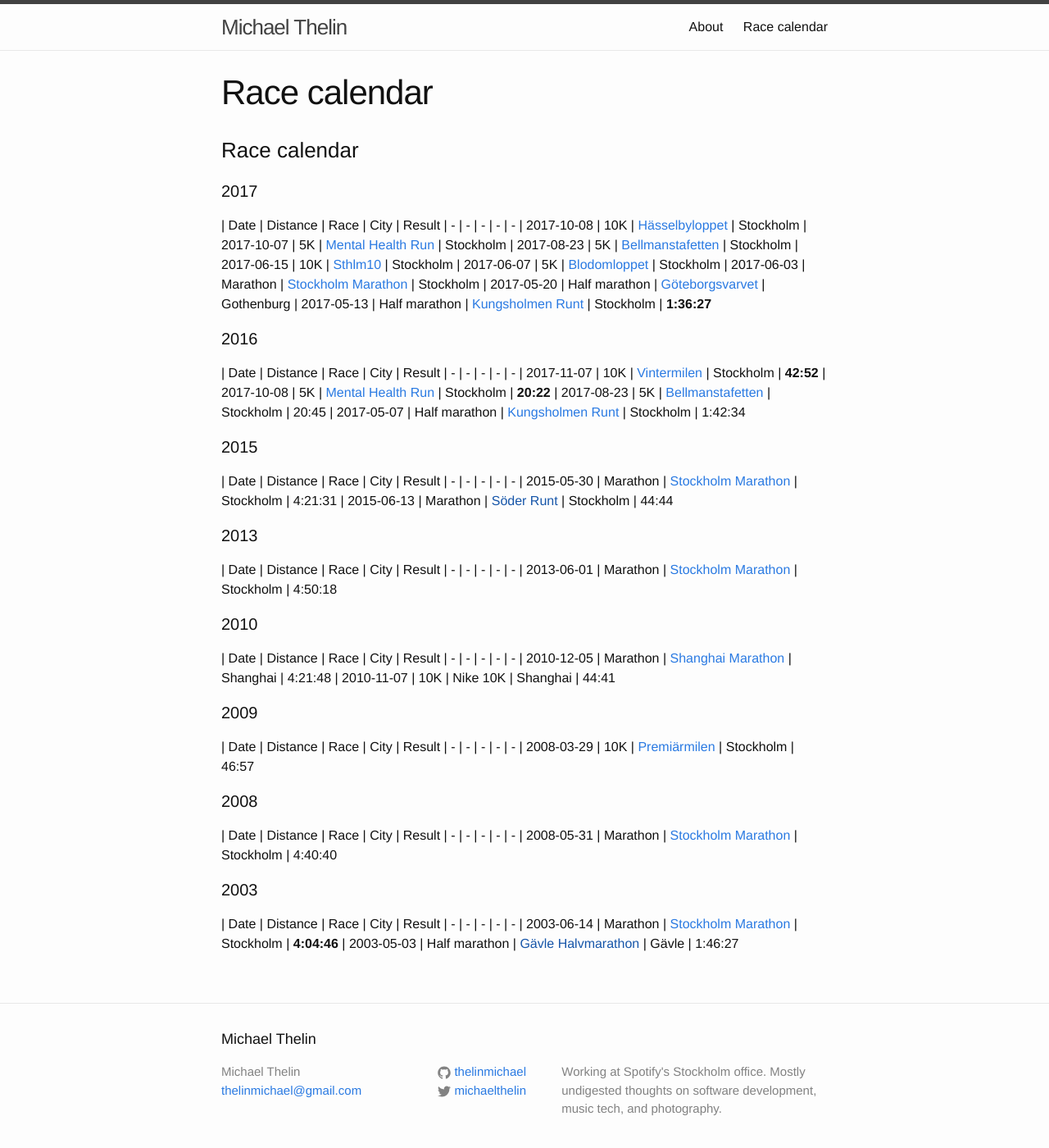
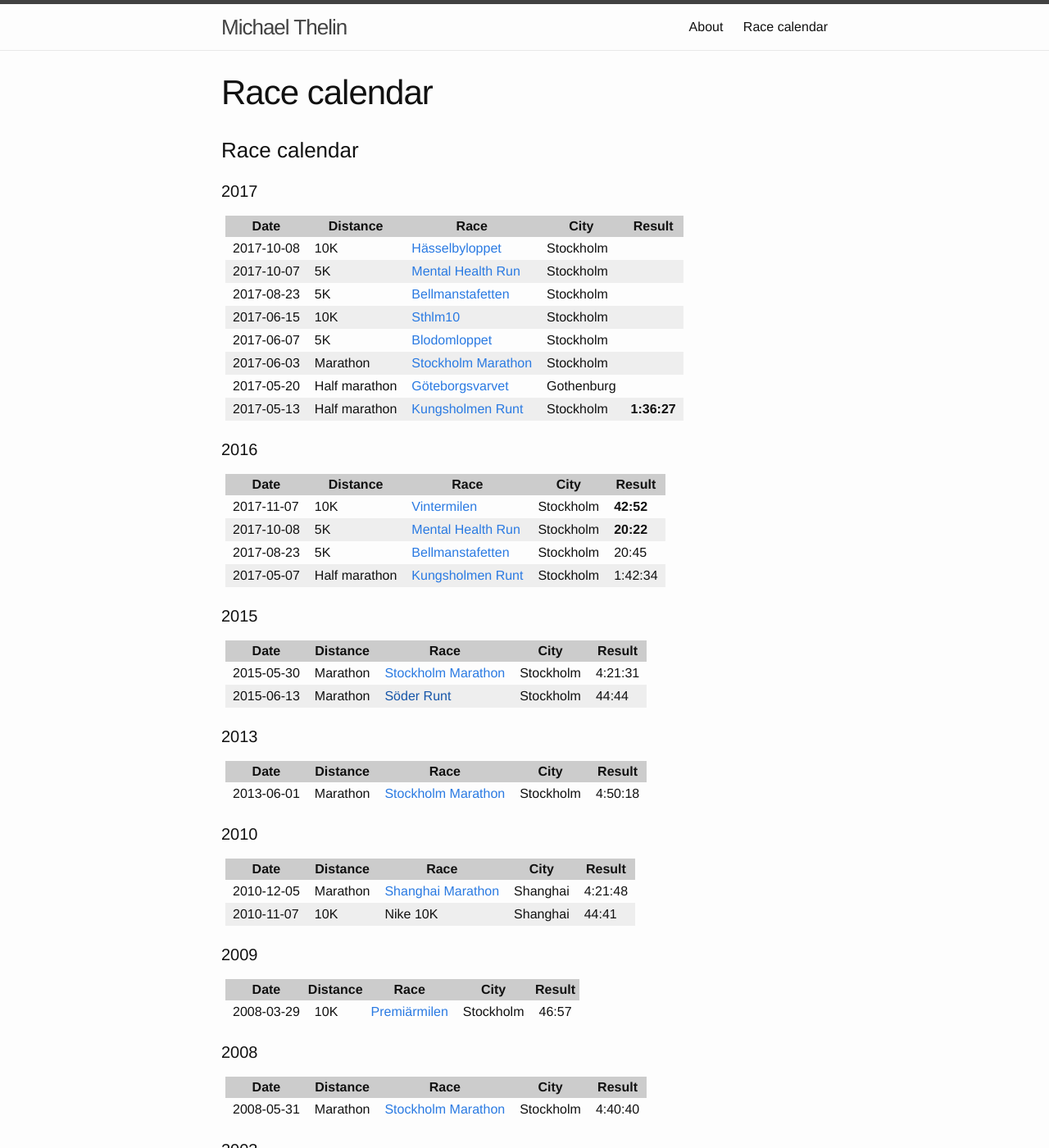
Before and after one commit to thelinmichael/thelinmichael.github.io, a Jekyll site: the page built from running_calendar.md, in a window 1280 px wide and 1400 px high. Shown: the whole window at 82% size. Built offline with Jekyll 4.4.1, drawn with Linux system fonts in a browser that asks for light colours; our own code applies the rules of GitHub Pages for plain Markdown files; some of the changed text lies outside the part shown.

Commit message:
Fix formatting in calendar

```diff
--- a/running_calendar.md
+++ b/running_calendar.md
@@ -1,54 +1,62 @@
 ### Race calendar
 
 #### 2017
+
 | Date | Distance | Race | City | Result
-| - | - | - | - | -
-| 2017-10-08 | 10K | [Hässelbyloppet](http://hasselbyloppet.se/start/) | Stockholm
-| 2017-10-07 | 5K | [Mental Health Run](http://mentalhealthrun.se/) | Stockholm
-| 2017-08-23 | 5K | [Bellmanstafetten](http://bellmanstafetten.se/) | Stockholm
-| 2017-06-15 | 10K | [Sthlm10](http://www.sthlm10.se/) | Stockholm
-| 2017-06-07 | 5K | [Blodomloppet](https://enter.lidingoloppet.se//Web/Step1.aspx?EventGroupId=3&CompetitionId=259) | Stockholm
-| 2017-06-03 | Marathon | [Stockholm Marathon](http://www.stockholmmarathon.se/start/) | Stockholm
-| 2017-05-20 | Half marathon | [Göteborgsvarvet](http://www.goteborgsvarvet.se/goteborgsvarvet-21-km/) | Gothenburg
+| ---- | -------- | ---- | ---- | ------
+| 2017-10-08 | 10K | [Hässelbyloppet](http://hasselbyloppet.se/start/) | Stockholm |
+| 2017-10-07 | 5K | [Mental Health Run](http://mentalhealthrun.se/) | Stockholm  |
+| 2017-08-23 | 5K | [Bellmanstafetten](http://bellmanstafetten.se/) | Stockholm |
+| 2017-06-15 | 10K | [Sthlm10](http://www.sthlm10.se/) | Stockholm |
+| 2017-06-07 | 5K | [Blodomloppet](https://enter.lidingoloppet.se//Web/Step1.aspx?EventGroupId=3&CompetitionId=259) | Stockholm  |
+| 2017-06-03 | Marathon | [Stockholm Marathon](http://www.stockholmmarathon.se/start/) | Stockholm  |
+| 2017-05-20 | Half marathon | [Göteborgsvarvet](http://www.goteborgsvarvet.se/goteborgsvarvet-21-km/) | Gothenburg  |
 | 2017-05-13 | Half marathon | [Kungsholmen Runt](http://kungsholmenrunt.se/Main/Start.asp) | Stockholm | **1:36:27**
 
 #### 2016
+
 | Date | Distance | Race | City | Result
-| - | - | - | - | -
+| ---- | -------- | ---- | ---- | ------
 | 2017-11-07 | 10K | [Vintermilen](http://www.vintermarathon.se/start/content.cfm?Sec_ID=4703&Rac_ID=265&Lan_ID=1) | Stockholm | **42:52**
 | 2017-10-08 | 5K | [Mental Health Run](http://mentalhealthrun.se/) |  Stockholm | **20:22**
 | 2017-08-23 | 5K | [Bellmanstafetten](http://bellmanstafetten.se/) | Stockholm | 20:45
 | 2017-05-07 | Half marathon | [Kungsholmen Runt](http://kungsholmenrunt.se/Main/Start.asp) | Stockholm | 1:42:34
 
 #### 2015
+
 | Date | Distance | Race | City | Result
-| - | - | - | - | -
+| ---- | -------- | ---- | ---- | ------
 | 2015-05-30 | Marathon | [Stockholm Marathon](http://www.stockholmmarathon.se/start/) | Stockholm | 4:21:31
 | 2015-06-13 | Marathon | [Söder Runt]() | Stockholm | 44:44
 
 #### 2013
+
 | Date | Distance | Race | City | Result
-| - | - | - | - | -
+| ---- | -------- | ---- | ---- | ------
 | 2013-06-01 | Marathon | [Stockholm Marathon](http://www.stockholmmarathon.se/start/) | Stockholm | 4:50:18
 
 #### 2010
+
 | Date | Distance | Race | City | Result
-| - | - | - | - | -
+| ---- | -------- | ---- | ---- | ------
 | 2010-12-05 | Marathon | [Shanghai Marathon](http://www.toray.com/news/event/nr100730b.html) | Shanghai | 4:21:48
 | 2010-11-07 | 10K | Nike 10K | Shanghai | 44:41
 
 #### 2009
+
 | Date | Distance | Race | City | Result
-| - | - | - | - | -
+| ---- | -------- | ---- | ---- | ------
 | 2008-03-29 | 10K | [Premiärmilen](http://www.premiarmilen.se/start/) | Stockholm | 46:57
 
 #### 2008
+
 | Date | Distance | Race | City | Result
-| - | - | - | - | -
+| ---- | -------- | ---- | ---- | ------
 | 2008-05-31 | Marathon | [Stockholm Marathon](http://www.stockholmmarathon.se/start/) | Stockholm | 4:40:40
 
 #### 2003
+
 | Date | Distance | Race | City | Result
-| - | - | - | - | -
+| ---- | -------- | ---- | ---- | ------
 | 2003-06-14 | Marathon | [Stockholm Marathon](http://www.stockholmmarathon.se/start/) | Stockholm | **4:04:46**
 | 2003-05-03 | Half marathon | [Gävle Halvmarathon]() | Gävle | 1:46:27
```
